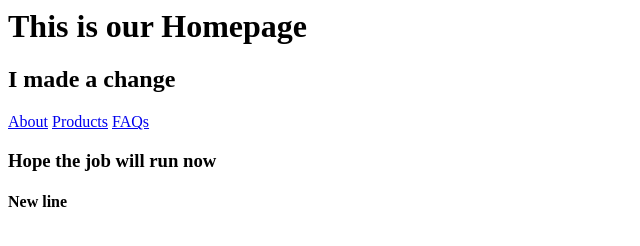
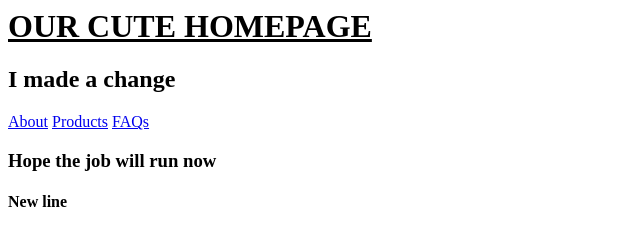
Before and after one commit to ersukhvir/htmlproj, a plain HTML site: page index.html in a window 1280 px wide. Shown: the whole page, without its empty margins (0-640 px from the left). Drawn offline with Linux system fonts and the light colour scheme.

Commit message:
decorated

```diff
--- a/index.html
+++ b/index.html
@@ -1,4 +1,4 @@
-<h1>This is our Homepage</h1>
+<u><h1>OUR CUTE HOMEPAGE</h1></u>
 <h2>I made a change</h2>
 <a href="./about.html">About</a>
 <a href="./our_products.html">Products</a>
```
